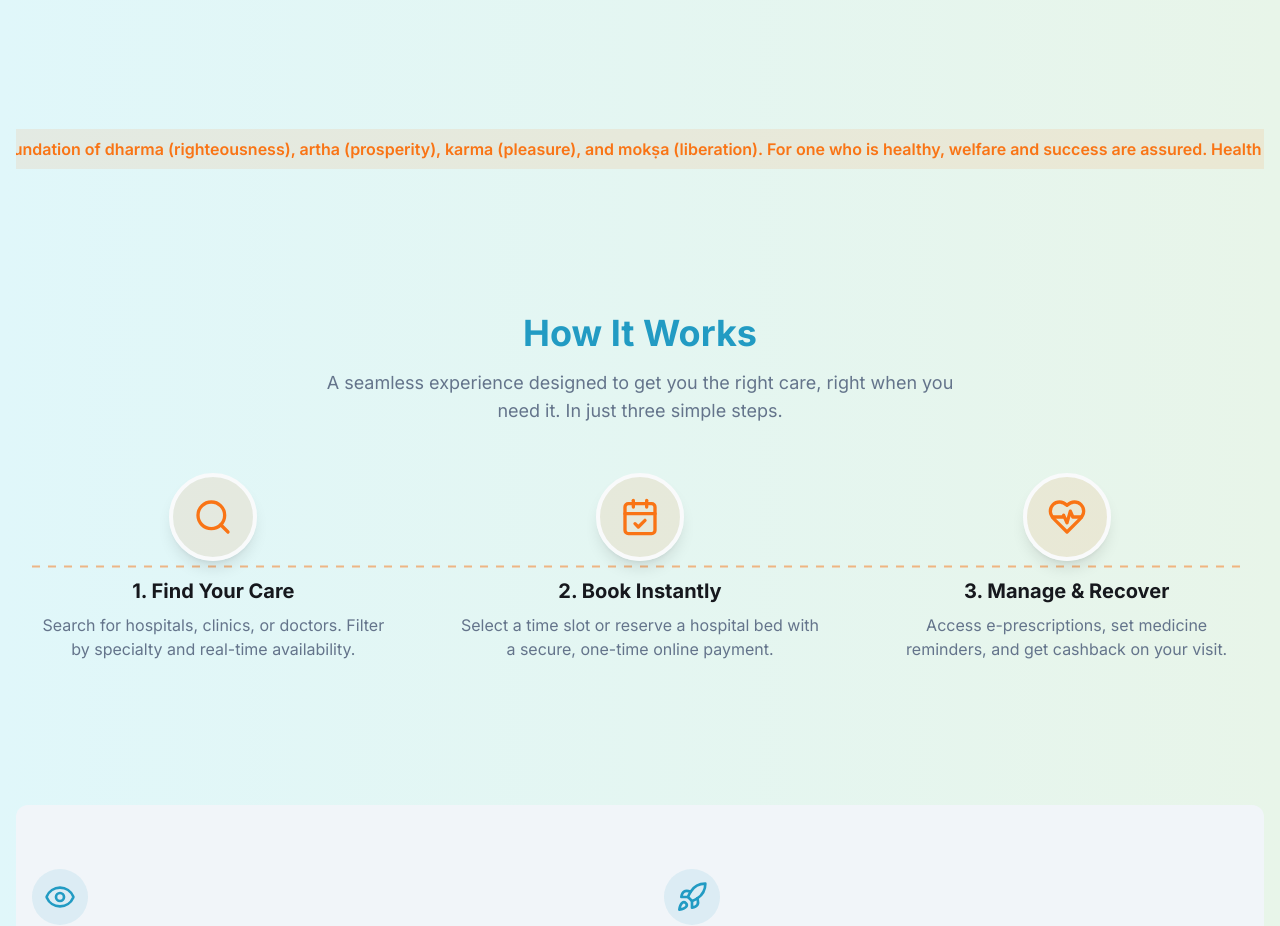
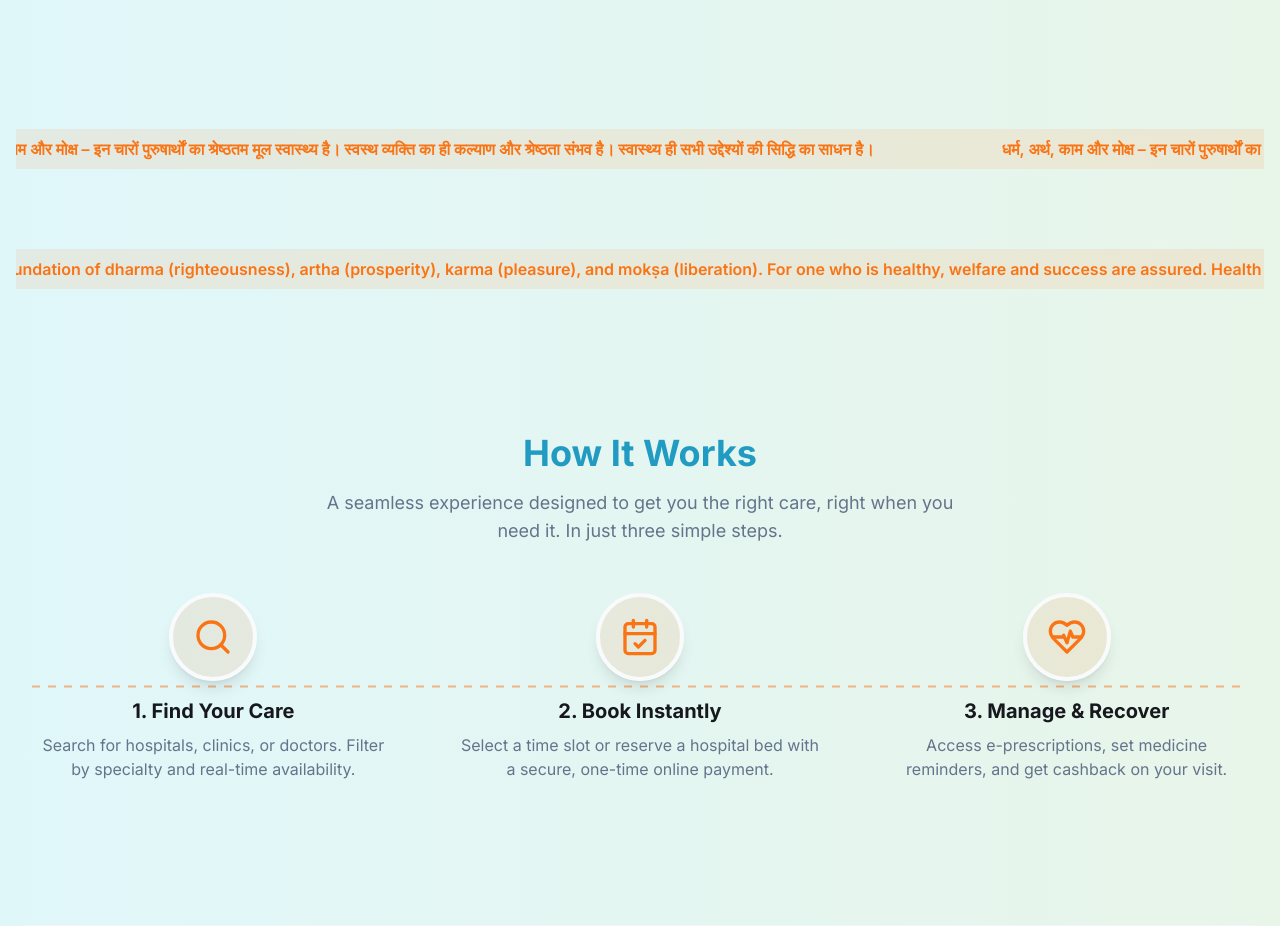
Before and after one commit to harshray23/sanjiwani, a Next.js app: page / in a window 1280 px wide. Shown: the part 1280-2206 px from the top of the page. Built offline with nearby package versions, Linux system fonts and the light colour scheme.

Commit message:
add another ruuning text above it धर्म, अर्थ, काम और मोक्ष – इन चारों पु

```diff
--- a/src/app/page.tsx
+++ b/src/app/page.tsx
@@ -25,6 +25,7 @@ export default function HomePage() {
   ]
 
   const quote = "Health is the supreme foundation of dharma (righteousness), artha (prosperity), karma (pleasure), and mokṣa (liberation). For one who is healthy, welfare and success are assured. Health indeed is the means for the attainment of all goals of life.";
+  const hindiQuote = "धर्म, अर्थ, काम और मोक्ष – इन चारों पुरुषार्थों का श्रेष्ठतम मूल स्वास्थ्य है। स्वस्थ व्यक्ति का ही कल्याण और श्रेष्ठता संभव है। स्वास्थ्य ही सभी उद्देश्यों की सिद्धि का साधन है।";
 
   return (
     <div className="w-full space-y-20">
@@ -103,6 +104,18 @@ export default function HomePage() {
           </div>
         </div>
       </section>
+
+      {/* Running Text Animation Section - Hindi */}
+       <div className="bg-primary/10 text-primary-foreground dark:text-primary-foreground font-semibold overflow-hidden whitespace-nowrap relative h-10 flex items-center">
+        <div className="absolute flex">
+            <p className="animate-marquee py-2 text-primary">
+                <span className="mx-16">{hindiQuote}</span>
+            </p>
+             <p className="animate-marquee py-2 text-primary" aria-hidden="true">
+                <span className="mx-16">{hindiQuote}</span>
+            </p>
+        </div>
+      </div>
 
       {/* Running Text Animation Section */}
        <div className="bg-primary/10 text-primary-foreground dark:text-primary-foreground font-semibold overflow-hidden whitespace-nowrap relative h-10 flex items-center">
```
